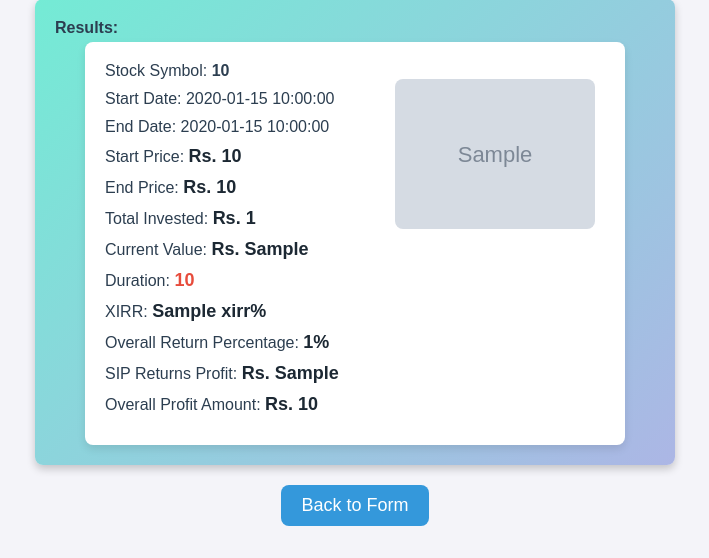
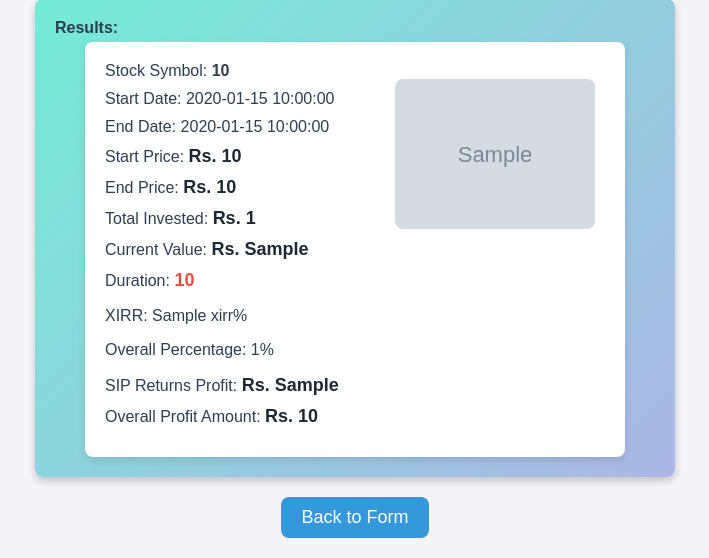
Before and after one commit to Mahashri/Stocks_Calculator, a Flask app: template templates/index.html in a window 1280 px wide. Shown: the part 550-1108 px from the top of the page, without its empty margins (285-994 px from the left). Before the commit the page ends 1076 px from the top, so only its background shows below. Run offline with Flask 3, Linux system fonts and the light colour scheme; the template is opened without the code that fills it: most values are stand-ins (such as "Sample title", 1, 10 or a date in 2020); grey boxes marked "Sample" are stand-in pictures.

Commit message:
Update index.html

```diff
--- a/templates/index.html
+++ b/templates/index.html
@@ -23,7 +23,14 @@
         <input type="date" id="end_date" name="end_date">
         <button type="submit">Calculate</button>
     </form>
-
+    <style>
+        .positive {
+            color: green;
+        }
+        .negative {
+            color: red;
+        }
+    </style>
     {% if start_date and end_date %}
     <div class="result">
         <label>Results:</label>
@@ -37,8 +44,10 @@
             <div>Total Invested: <span class="amount">Rs. {{ total_invested }}</span></div>
             <div>Current Value: <span class="amount">Rs. {{ current_value }}</span></div>
             <div>Duration: <span class="duration">{{ duration }}</span></div>
-            <div>XIRR: <span class="percentage">{{ xirr }}%</span></div>
-            <div>Overall Return Percentage: <span class="percentage">{{ overall_return_percentage }}%</span></div>
+            <div>
+    		<p class="{{ xirr_color }}">XIRR: {{ xirr }}%</p>
+   		<p class="{{ percentage_color }}">Overall Percentage: {{ percentage_diff }}%</p>
+	    </div>
             <div>SIP Returns Profit: <span class="amount">Rs. {{ sip_returns_profit }}</span></div>
             <div>Overall Profit Amount: <span class="amount">Rs. {{ overall_profit_amount }}</span></div>
         </form>
```
